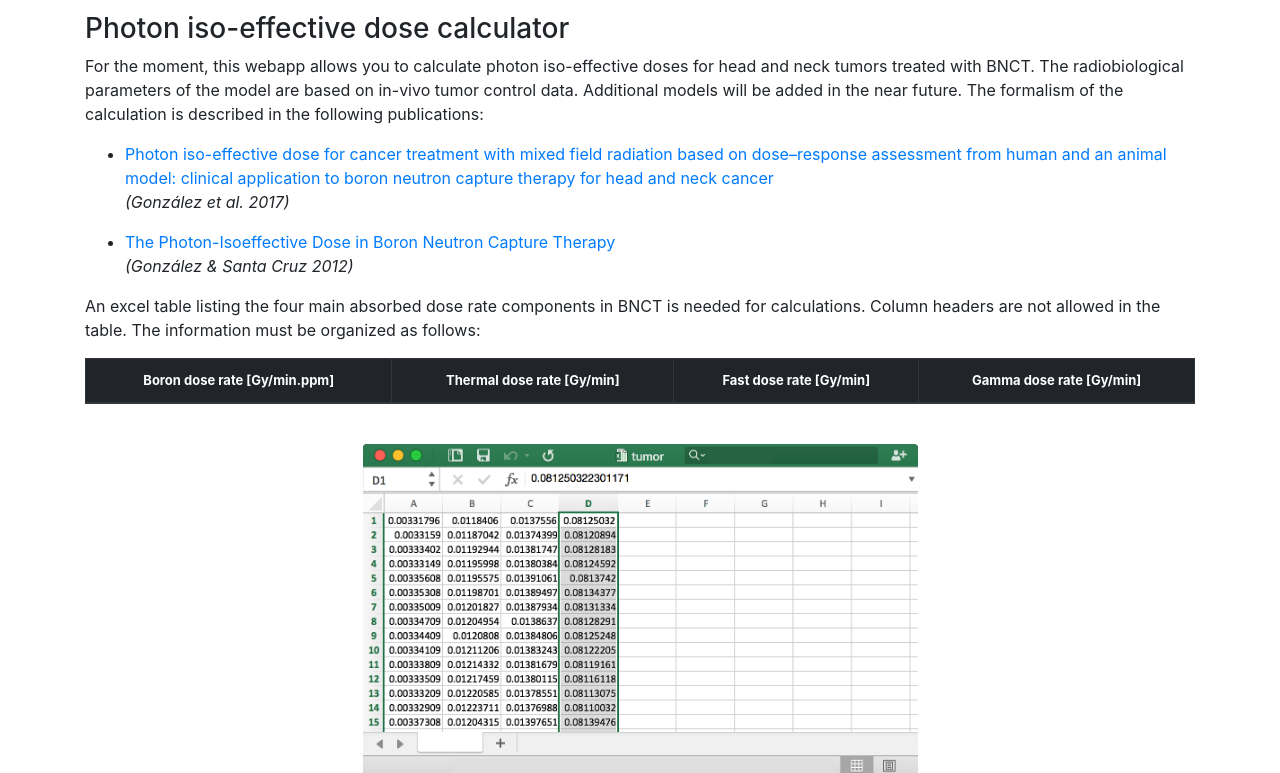
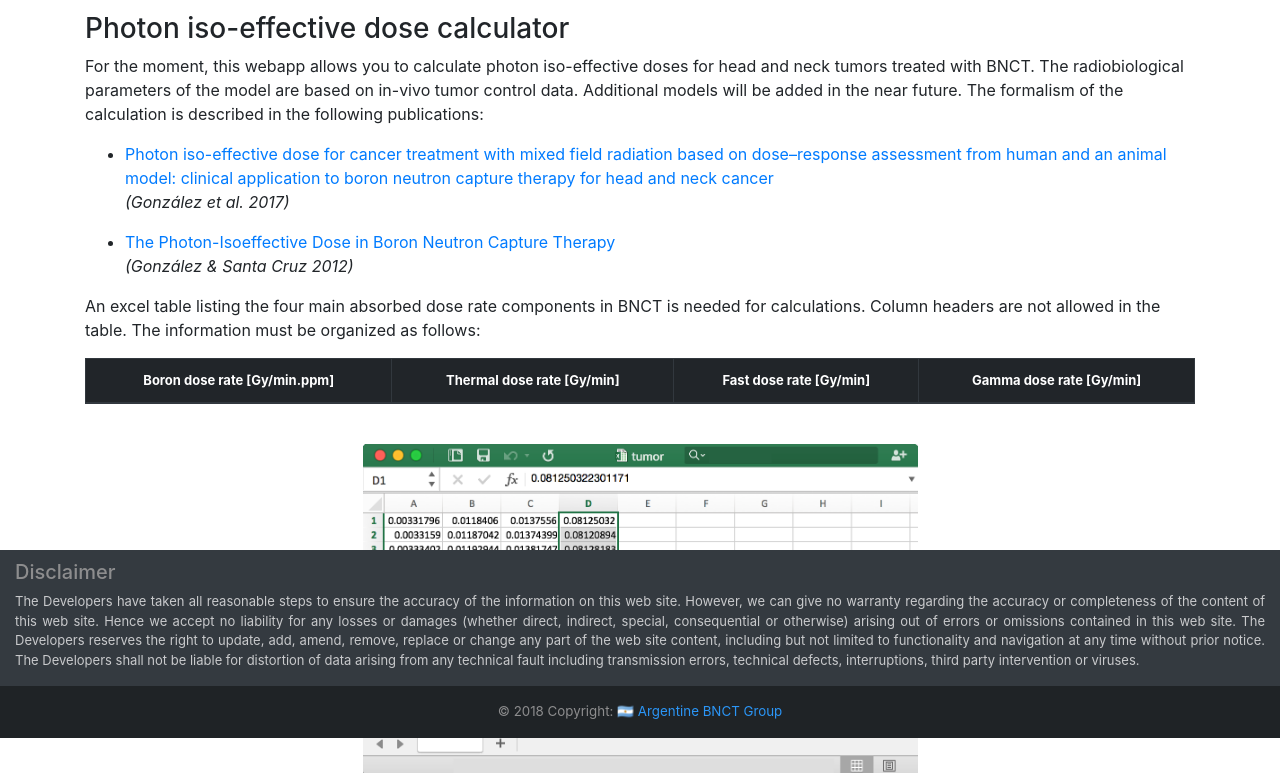
Before and after one commit to lucasprovenzano/lucasprovenzano.github.io, a plain HTML site: page calculator.html in a window 1280 px wide. Shown: the part 62-835 px from the top of the page. Drawn offline with nearby package versions, Linux system fonts and the light colour scheme.

Commit message:
Update calculator.html
fixed bottom

```diff
--- a/calculator.html
+++ b/calculator.html
@@ -160,7 +160,7 @@
   </div>
 
 </body>
-<footer class="page-footer font-small teal pt-4">
+<footer class="page-footer font-small teal pt-4 fixed-bottom">
   <div class="container-fluid text-center text-md-left">
     <div class="row justify-content-md-center" style="background-color:#343a40;">
       <div class="col col-lg-12" style="font-size:small; text-align: justify;">
```
